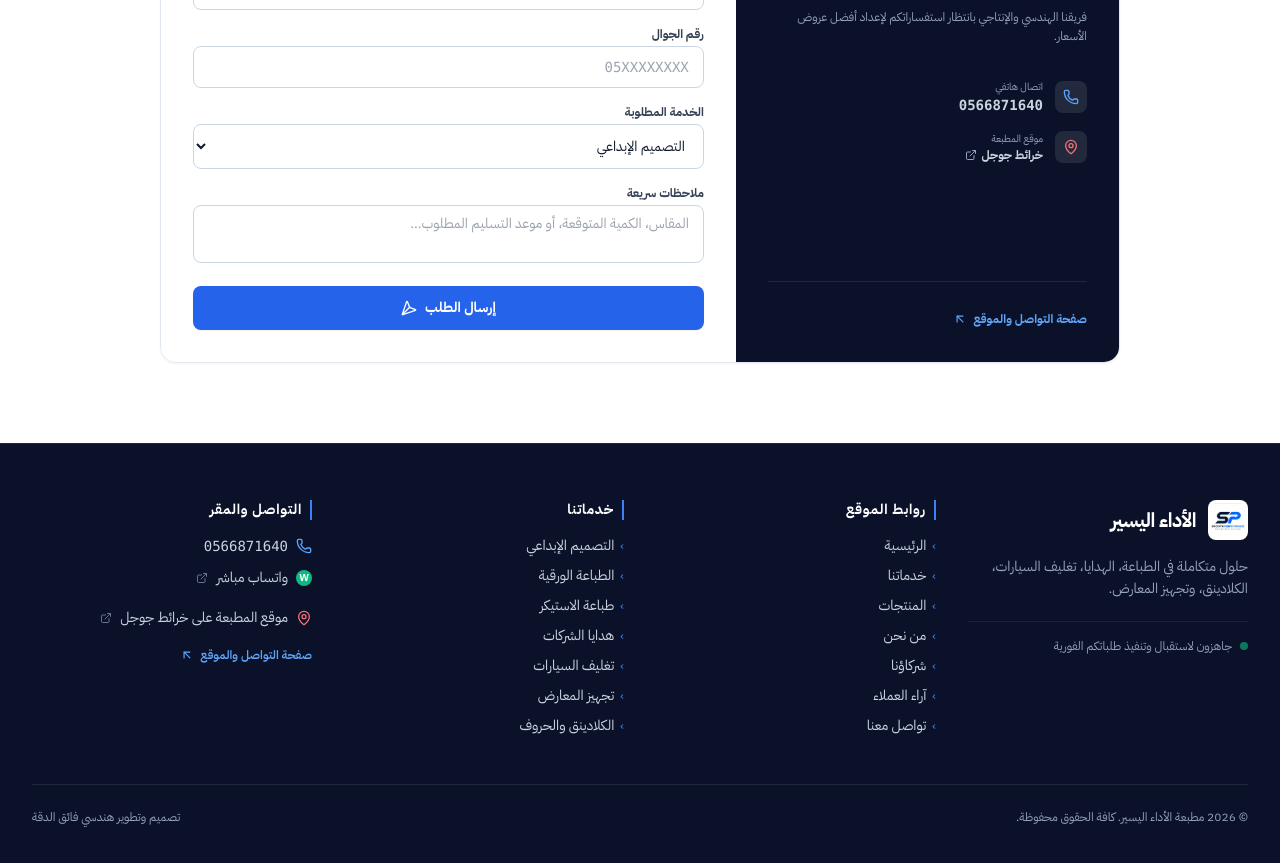
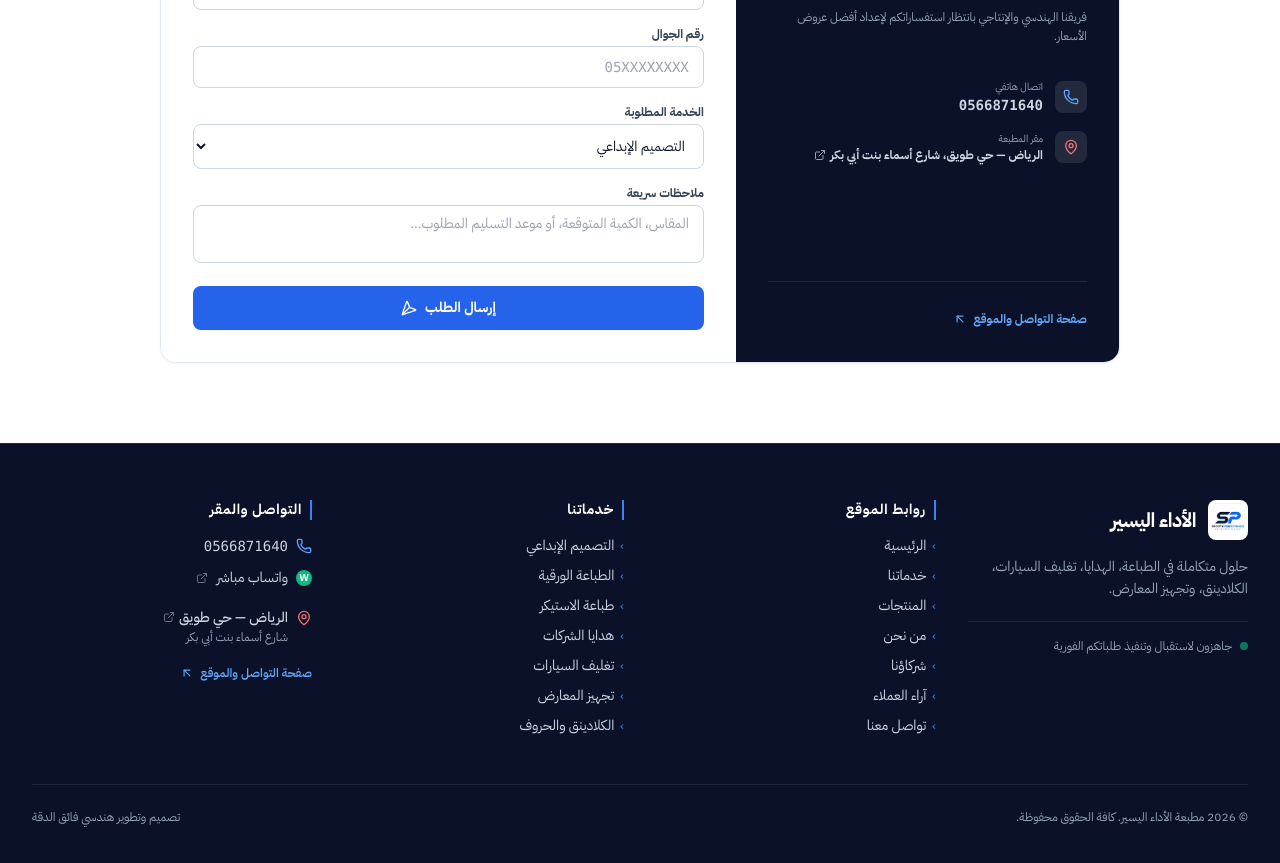
Before and after one commit to hsn96srhan/yasir, a React (Vite) app: page /#/ in a window 1280 px wide. Shown: the part 4740-5603 px from the top of the page. Built offline with nearby package versions, Linux system fonts and the light colour scheme.

Commit message:
Update official address: Riyadh - Tuwaiq District, Asma Bint Abi Bakr St

```diff
--- a/src/components/Footer.tsx
+++ b/src/components/Footer.tsx
@@ -112,8 +112,13 @@ export const Footer: React.FC = () => {
                 className="flex items-start gap-2 text-slate-300 hover:text-blue-400 transition-colors pt-2"
               >
                 <MapPin className="w-4 h-4 text-red-400 shrink-0 mt-0.5" />
-                <span className="leading-snug">موقع المطبعة على خرائط جوجل</span>
-                <ExternalLink className="w-3 h-3 text-slate-500 shrink-0 mt-1" />
+                <div className="flex flex-col">
+                  <span className="leading-snug flex items-center gap-1 font-medium">
+                    الرياض — حي طويق
+                    <ExternalLink className="w-3 h-3 text-slate-500" />
+                  </span>
+                  <span className="text-xs text-slate-400 mt-0.5">شارع أسماء بنت أبي بكر</span>
+                </div>
               </a>
 
               <Link
--- a/src/data/content.ts
+++ b/src/data/content.ts
@@ -3,8 +3,14 @@ import type { ServiceItem, ProductItem, ReviewItem, FAQItem, PartnerItem, Projec
 export const BRAND = {
   name: 'الأداء اليسير',
   subname: 'مطبعة الأداء اليسير للطباعة والإعلان',
+  fullName: 'شركة الأداء اليسير الدولية للدعاية والإعلان',
   phone: '0566871640',
   phoneFormatted: '056 687 1640',
+  city: 'الرياض',
+  district: 'حي طويق',
+  street: 'شارع أسماء بنت أبي بكر',
+  address: 'الرياض — حي طويق، شارع أسماء بنت أبي بكر',
+  postalCode: '14921',
   whatsappUrl: (text?: string) => {
     const defaultText = 'مرحباً مطبعة الأداء اليسير، أرغب في طلب تسعيرة';
     return `https://wa.me/966566871640?text=${encodeURIComponent(text || defaultText)}`;
--- a/src/pages/ContactPage.tsx
+++ b/src/pages/ContactPage.tsx
@@ -84,10 +84,10 @@ export const ContactPage: React.FC = () => {
                   <div>
                     <span className="text-xs text-slate-500 block">مقر المطبعة والمعرض</span>
                     <h3 className="text-sm font-bold text-[#0A1128] leading-snug">
-                      المملكة العربية السعودية — الرياض
+                      الرياض — حي طويق
                     </h3>
-                    <p className="text-xs text-slate-500 mt-1">
-                      شارع الإنتاج الصناعي، منطقة المطابع الكبرى
+                    <p className="text-xs text-slate-600 mt-1 font-medium">
+                      شارع أسماء بنت أبي بكر
                     </p>
                   </div>
                 </div>
--- a/src/pages/HomePage.tsx
+++ b/src/pages/HomePage.tsx
@@ -543,9 +543,10 @@ export const HomePage: React.FC<HomePageProps> = ({ onOpenQuote }) => {
                       <MapPin className="w-4 h-4" />
                     </div>
                     <div>
-                      <span className="text-slate-400 block text-[10px]">موقع المطبعة</span>
+                      <span className="text-slate-400 block text-[10px]">مقر المطبعة</span>
                       <span className="font-bold flex items-center gap-1">
-                        خرائط جوجل <ExternalLink className="w-3 h-3 text-slate-400" />
+                        الرياض — حي طويق، شارع أسماء بنت أبي بكر
+                        <ExternalLink className="w-3 h-3 text-slate-400" />
                       </span>
                     </div>
                   </a>
```
